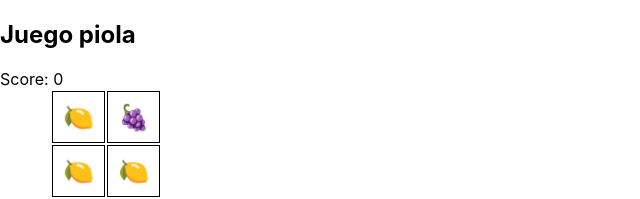
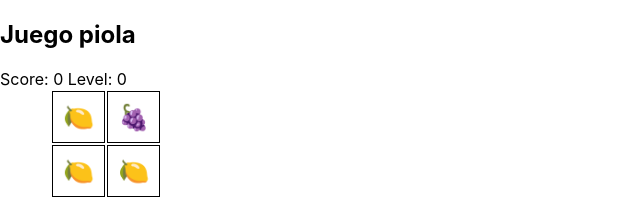
Before and after one commit to GalaxyM4/memory-game, a React (Create React App) app: page / in a window 1280 px wide. Both pictures are taken after a click on the button "Facil". Shown: the top 199 px of the page, without its empty margins (0-640 px from the left). Built offline with nearby package versions, Linux system fonts and the light colour scheme.

Commit message:
Info de nivel añadida

```diff
--- a/src/index.tsx
+++ b/src/index.tsx
@@ -54,7 +54,7 @@ root.render(<div>
 game.on("inicio", async(stats) => {
     root.render(<div>
         <h2>Juego piola</h2>
-        <div id="score">Score: {stats.score}</div>
+        <div id="score">Score: {stats.score}    Level: {stats.level}</div>
         <div id="board">{get_board(largo,ancho,stats.f_ids)}</div>
         <div id="question"></div>
     </div>);
@@ -68,7 +68,7 @@ game.on("ask", async(stats) =>{
     let play_f = get_play_functions(largo*ancho);
     root.render(<div>
         <h2>Juego piola</h2>
-        <div id="score">Score: {stats.score}</div>
+        <div id="score">Score: {stats.score}    Level: {stats.level}</div>
         <div id="board">{get_board(largo,ancho, get_obj_buttons(largo,ancho, play_f))}</div>
         <div id="question">Donde esta {stats.ask}?</div>
     </div>);
@@ -81,9 +81,9 @@ game.on("jugada", async (stats) => {
     }
     root.render(<div>
         <h2>Juego piola</h2>
-        <div id="score">Score: {stats.score} CORRECTO!</div>
+        <div id="score">Score: {stats.score}    Level: {stats.level}  CORRECTO!</div>
         <div id="board">{get_board(largo,ancho, stats.f_ids)}</div>
-        <div id="question">xd</div>
+        <div id="question">Memorizar</div>
     </div>);
 });
 
```
